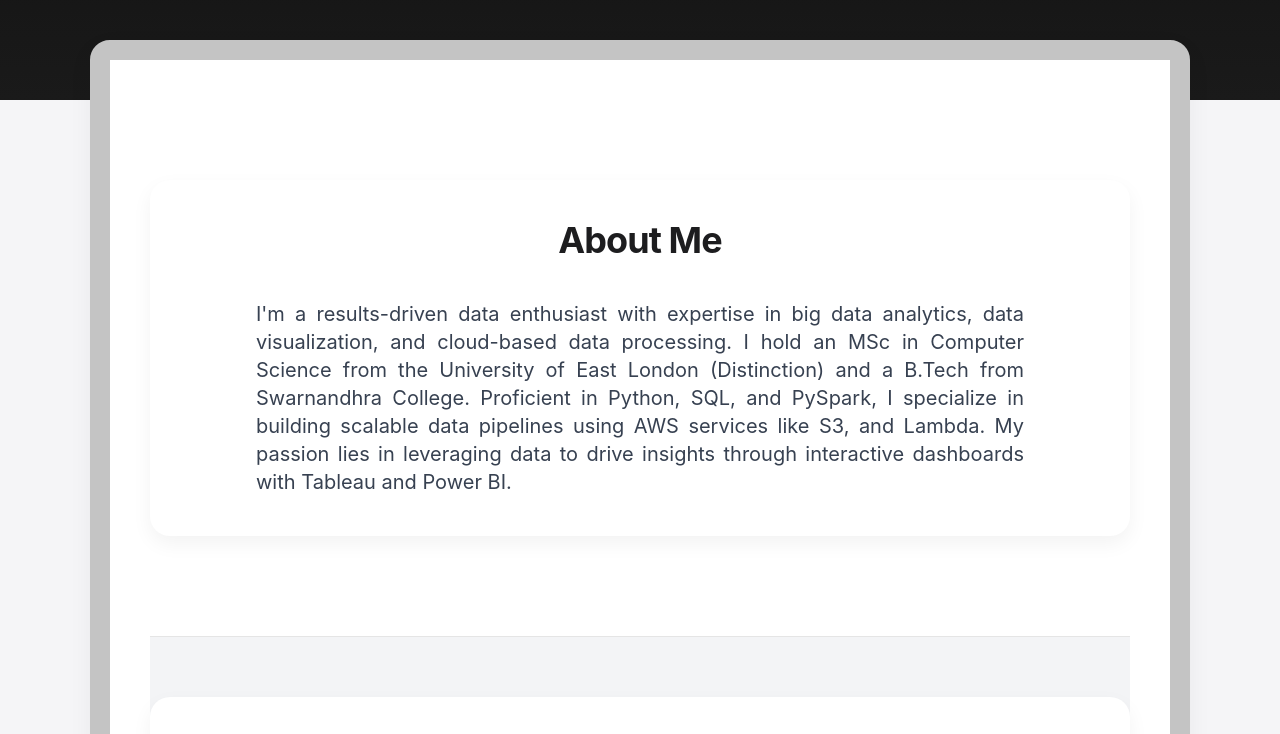
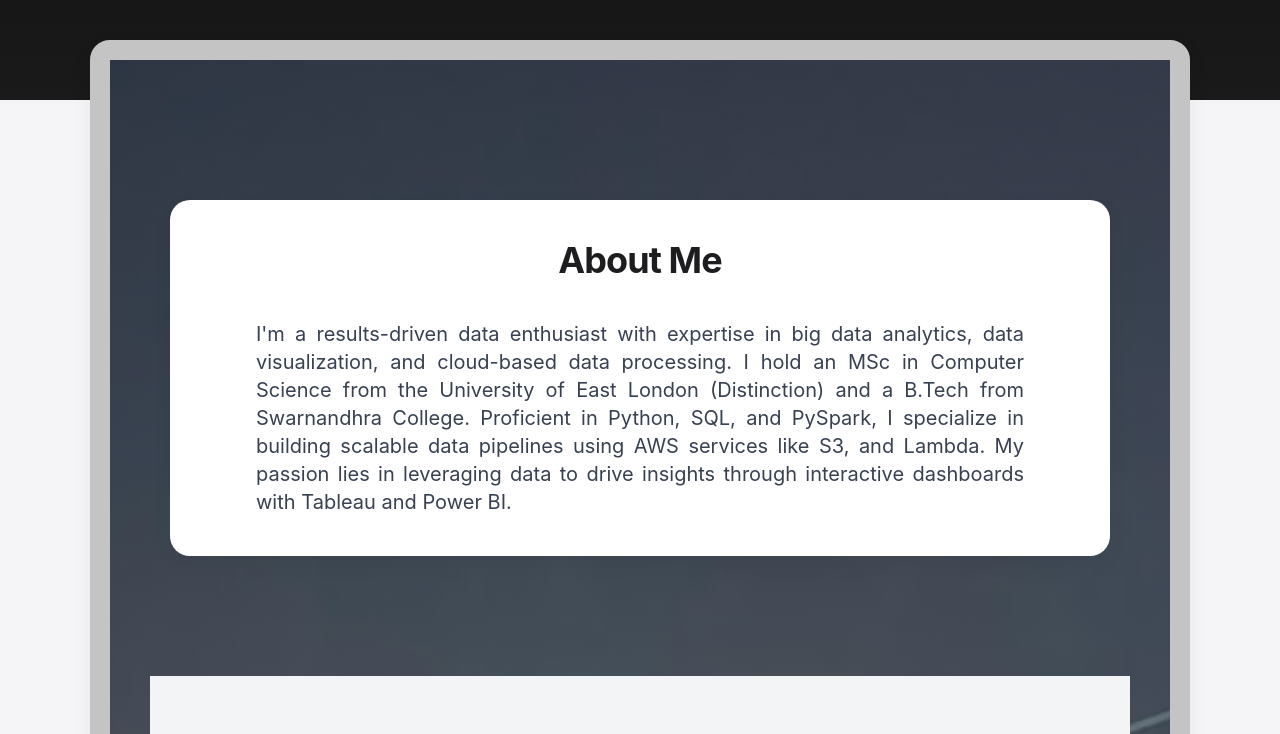
Before and after one commit to pandarichundru/_portfolio, a plain HTML site: page portfolio.html in a window 1280 px wide. Shown: the part 700-1434 px from the top of the page. Drawn offline with nearby package versions, Linux system fonts and the light colour scheme.

Commit message:
Update portfolio_styles.css

```diff
--- a/assets/css/portfolio_styles.css
+++ b/assets/css/portfolio_styles.css
@@ -484,24 +484,18 @@
     max-width: 1100px;
     margin: -60px auto 60px auto;
     padding: 60px 40px;
-  border: 20px solid #c4c4c4; /* 🧱 Cement gray, 5x thicker */
+    border: 20px solid #c4c4c4;
     border-radius: 20px;
-  background-color: white;
+    background-image: linear-gradient(rgba(0, 0, 0, 0.5), rgba(0, 0, 0, 0.5)), url('../images/IMG_6799.jpeg'); /* Add overlay */
+    background-size: cover;
+    background-position: center;
+    background-repeat: no-repeat;
     box-shadow: 0 8px 24px rgba(0, 0, 0, 0.05);
     box-sizing: border-box;
     position: relative;
     z-index: 1;
 }
 
-/* Inner sections */
-.cement-border-wrapper section {
-  padding: 60px 0;
-  border-bottom: 1px solid #e5e5e5;
-}
-
-.cement-border-wrapper section:last-of-type {
-  border-bottom: none;
-}
 
 /* Mobile version */
 @media (max-width: 768px) {
```
Lines whose indentation alone changed are shown as unchanged.
